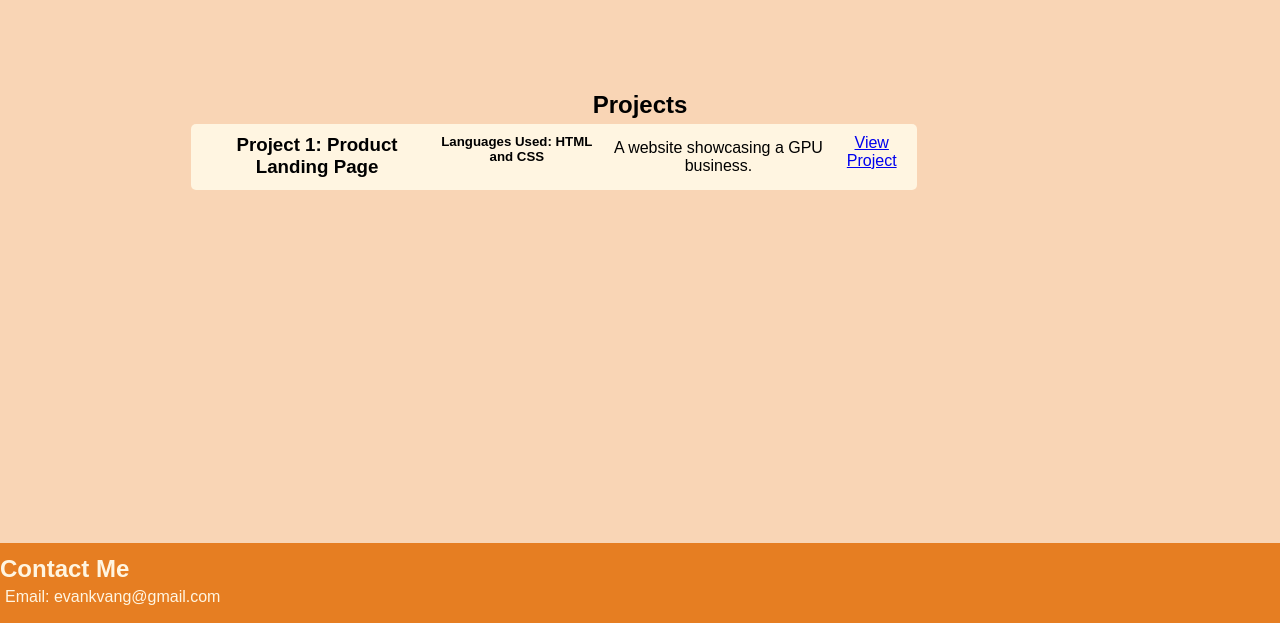
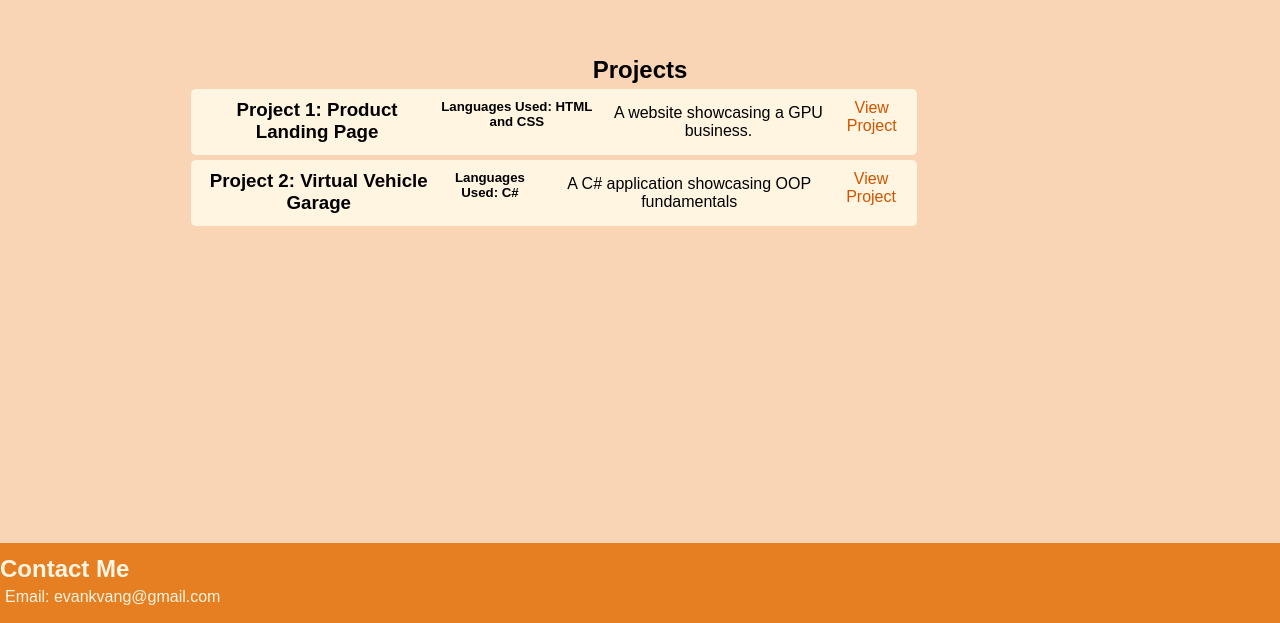
Before and after one commit to evanvangNTCgit/CSS_Personal_Portfolio, a plain HTML site: page index.html in a window 1280 px wide. Shown: the part 1057-1680 px from the top of the page. Drawn offline with Linux system fonts and the light colour scheme.

Commit message:
Added another project to my Personal Portfolio website

```diff
--- a/index.html
+++ b/index.html
@@ -64,6 +64,12 @@
             <p>A website showcasing a GPU business.</p>
             <a href="https://evanvangntcgit.github.io/Product_Landing_Page/" id="portfolio-link" target="_blank">View Project</a>
         </li>
+        <li>
+          <h3 class="project-title">Project 2: Virtual Vehicle Garage</h3>
+          <h5>Languages Used: C#</h5>
+          <p>A C# application showcasing OOP fundamentals</p>
+          <a href="https://github.com/evanvangNTCgit/Virtual_Vehicle_Garage" target="_blank">View Project</a>
+        </li>
         </ul>
       </section>
     </section>
--- a/styles.css
+++ b/styles.css
@@ -117,6 +117,16 @@ nav ul li a {
     text-align: center;
 }
 
+#project-list ul li a{
+  text-decoration: none;
+  color: #D35400;
+}
+
+#project-list ul li a:hover{
+  text-decoration: underline;
+  color: #D35400;
+}
+
 #contact{
     height: 10vh;
     background-color: #E67E22;
```
